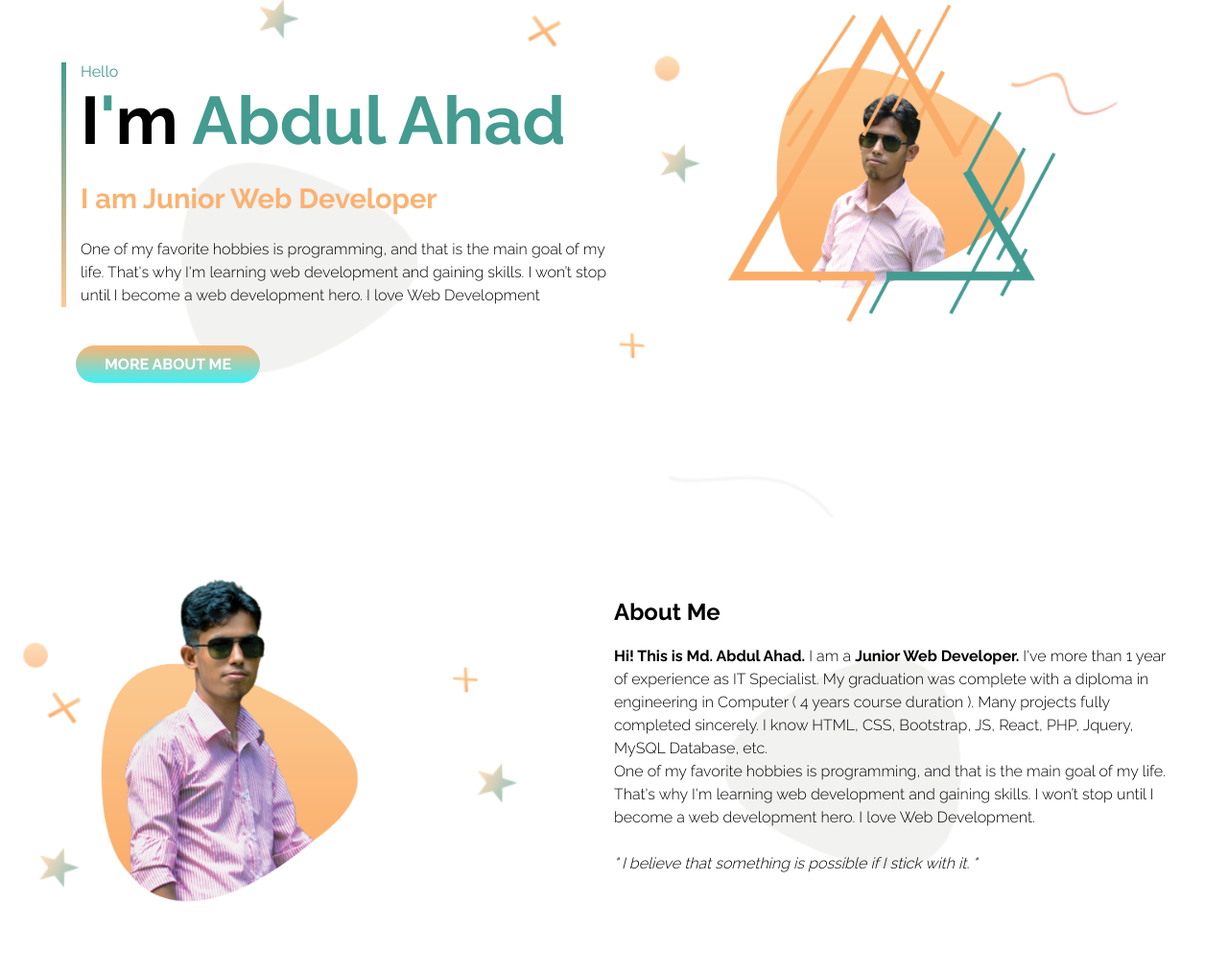
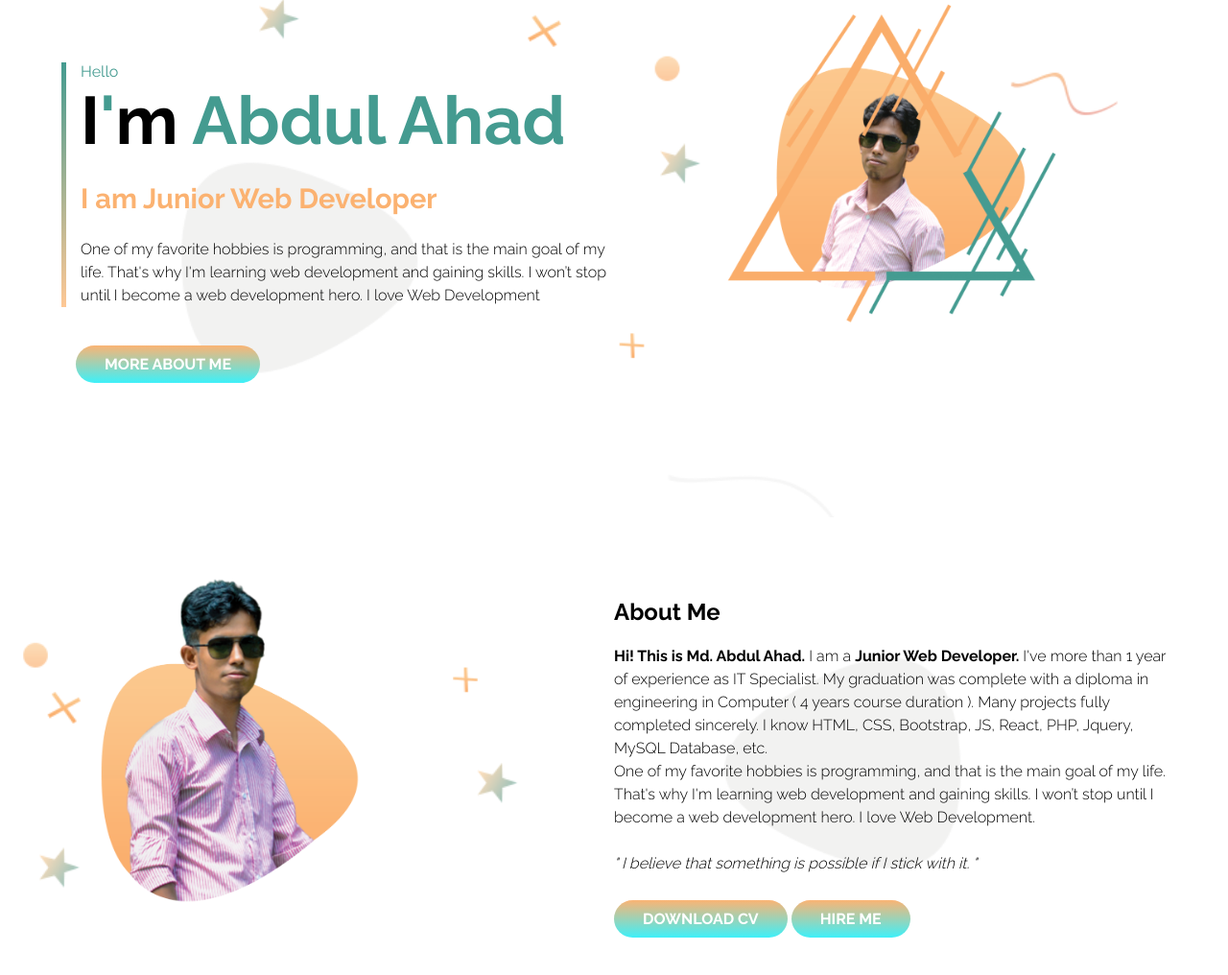
Before and after one commit to abdulahad-dev/brand-new-portfolio, a plain HTML site: page index.html in a window 1280 px wide. Shown: the part 142-1158 px from the top of the page at 96% size. Drawn offline with Linux system fonts and the light colour scheme.

Commit message:
about section two button added

```diff
--- a/css/style.css
+++ b/css/style.css
@@ -118,3 +118,16 @@ body{
     font-weight: 300;
     line-height: 1.5;
 }
+.about-button{
+    display: inline-block;
+    padding-top: 20px;
+}
+.about-button a{
+    text-decoration: none;
+    background-image: linear-gradient(#fbb474, #3df0f9);
+    padding: 10px 30px;
+    color: #fff;
+    font-weight: 700;
+    text-transform: uppercase;
+    border-radius: 30px;
+}
--- a/index.html
+++ b/index.html
@@ -61,15 +61,15 @@
             </div>
             <div class="half-width">
                 <h2>About Me</h2>
-                <p><strong>Hi! This is Md. Abdul Ahad.</strong> I am a <strong>Junior Web Developer.</strong> I've more
-                    than 1 year of experience as IT Specialist. My graduation was complete with a diploma in engineering
-                    in Computer ( 4 years course duration ). Many projects fully completed sincerely. I know HTML, CSS,
-                    Bootstrap, JS, React, PHP, Jquery, MySQL Database, etc.<br />
-                    One of my favorite hobbies is programming, and that is the main goal of my life. That's why I'm
-                    learning web development and gaining skills. I won’t stop until I become a web development hero. I
-                    love Web Development.<br /><br />
-                    <i>" I believe that something is possible if I stick with it. "</i>
+                <p><strong>Hi! This is Md. Abdul Ahad.</strong> I am a <strong>Junior Web Developer.</strong> I've more than 1 year of experience as IT Specialist. My graduation was complete with a diploma in engineering in Computer ( 4 years course duration ). Many projects fully completed sincerely. I know HTML, CSS, Bootstrap, JS, React, PHP, Jquery, MySQL Database, etc.<br /> One of my favorite hobbies is programming, and that is the main goal of my life. That's why I'm learning web development and gaining skills. I won’t stop until I become a web development hero. I love Web Development.<br /><br />
+                <i>" I believe that something is possible if I stick with it. "</i>
                 </p>
+                <div class="about-button">
+                    <a class="" href="#">Download CV</a>
+                </div>
+                <div class="about-button">
+                    <a class="" href="#">Hire Me</a>
+                </div>
             </div>
         </div>
     </section>
```
